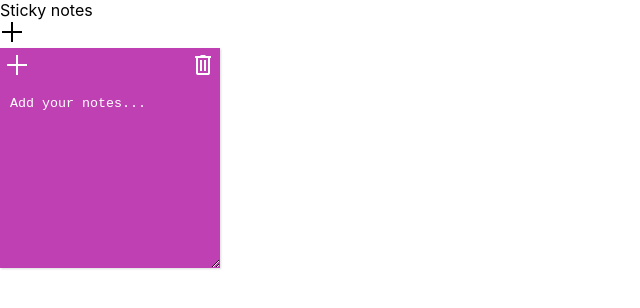
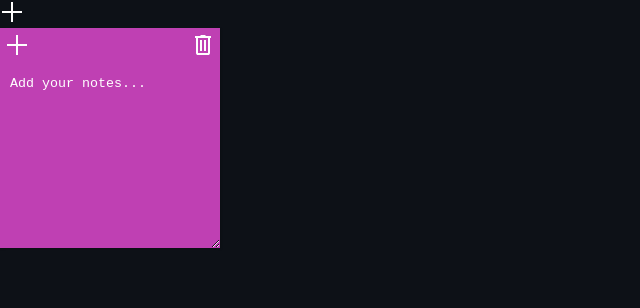
Before and after one commit to lanqvist/sticky-notes, a React (Create React App) app: page / in a window 1280 px wide. Shown: the top 308 px of the page, without its empty margins (0-640 px from the left). Built offline with nearby package versions, Linux system fonts and the light colour scheme.

Commit message:
change background color

```diff
--- a/src/components/StickyNotes/StickyNotes.tsx
+++ b/src/components/StickyNotes/StickyNotes.tsx
@@ -3,9 +3,9 @@ import { useLocalStorageForNotes } from "../../hooks/useLocalStorageForNotes";
 import { INotes } from "../../types";
 import Note from "../Note";
 
+import plusIcon from "../../icons/plus.svg";
+
 import { getInitialNoteState } from "./utils";
-
-import plusIcon from "../../icons/plus.svg";
 
 const StickyNotes: React.FC = () => {
   const [notes, setNotes] = useLocalStorageForNotes(getInitialNoteState());
@@ -25,7 +25,12 @@ const StickyNotes: React.FC = () => {
   return (
     <>
       <div>
-        <img src={plusIcon} alt="plus" onClick={onAddNote} />
+        <img
+          src={plusIcon}
+          alt="plus"
+          onClick={onAddNote}
+          className="plusIcon"
+        />
         {notes.map((note: INotes) => (
           <Note
             id={note.id}
--- a/src/index.css
+++ b/src/index.css
@@ -18,3 +18,10 @@ code {
   font-family: source-code-pro, Menlo, Monaco, Consolas, "Courier New",
     monospace;
 }
+
+#root {
+  background: #0d1117;
+  width: 100%;
+  height: 100%;
+  position: absolute;
+}
--- a/src/index.tsx
+++ b/src/index.tsx
@@ -6,7 +6,6 @@ import "./index.css";
 
 ReactDOM.render(
   <React.StrictMode>
-    <div>Sticky notes</div>
     <StickyNotes />
   </React.StrictMode>,
   document.getElementById("root")
```
